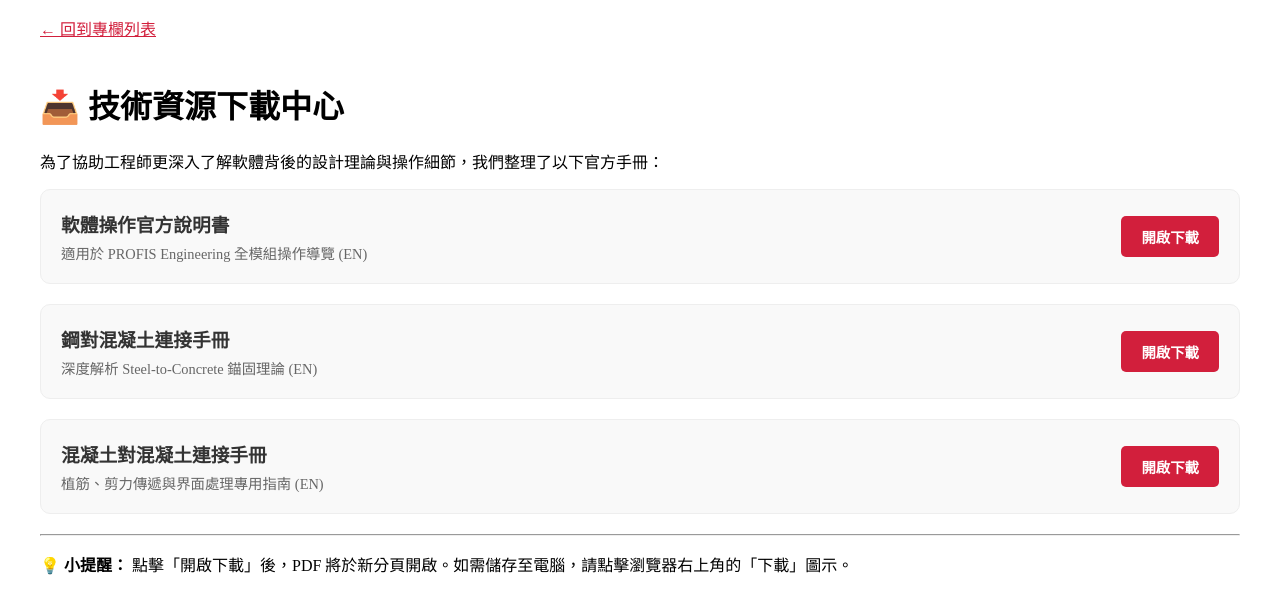
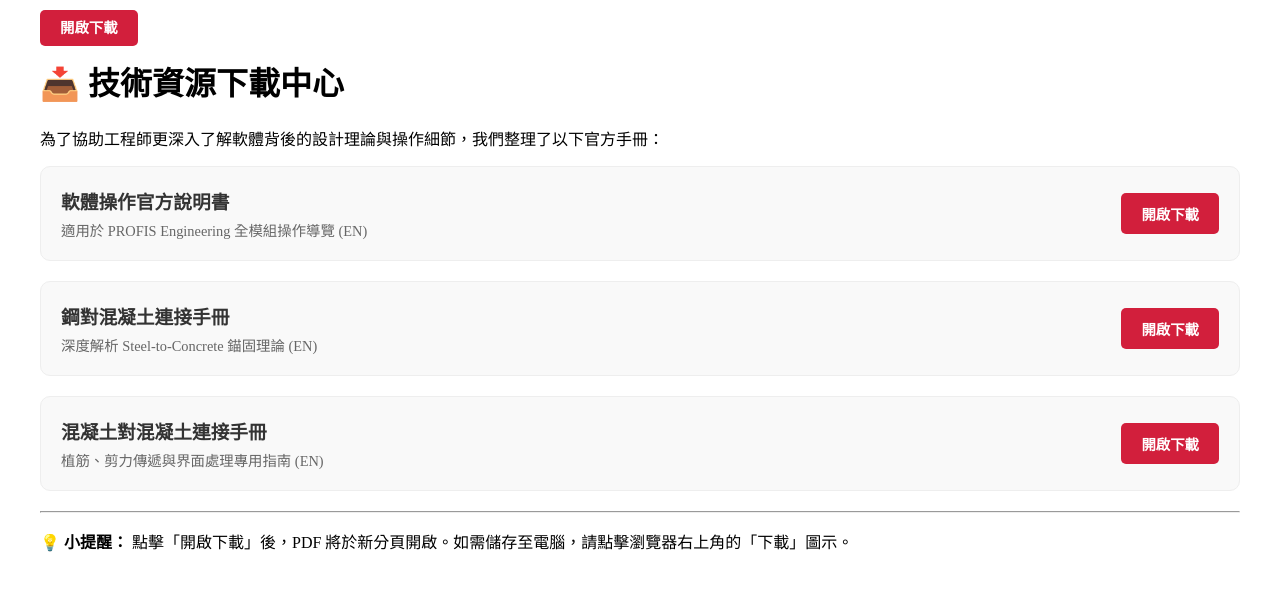
Before and after one commit to SSTTW/TWsoftware-FAQ, a Jekyll site: the page built from _posts/2026-04-10-technical-resources.md, in a window 1280 px wide. Shown: the top 614 px of the page. Built offline with Jekyll 4.4.1, drawn with Linux system fonts in a browser that asks for light colours.

Commit message:
Update 2026-04-10-technical-resources.md

```diff
--- a/_posts/2026-04-10-technical-resources.md
+++ b/_posts/2026-04-10-technical-resources.md
@@ -30,7 +30,7 @@ excerpt: "本專區提供 PROFIS Engineering 相關之設計手冊、鋼對混
   .download-btn:hover { background: #b01a32; }
 </style>
 
-<a href="/TWsoftware-FAQ/blog.html" style="display:inline-block; margin-bottom:20px; color:#D21F3C;">← 回到專欄列表</a>
+<a href="/TWsoftware-FAQ/Hilti_PROFIS_Engineering_Manual_EN.pdf" target="_blank" class="download-btn">開啟下載</a>
 
 # 📥 技術資源下載中心
 
```
